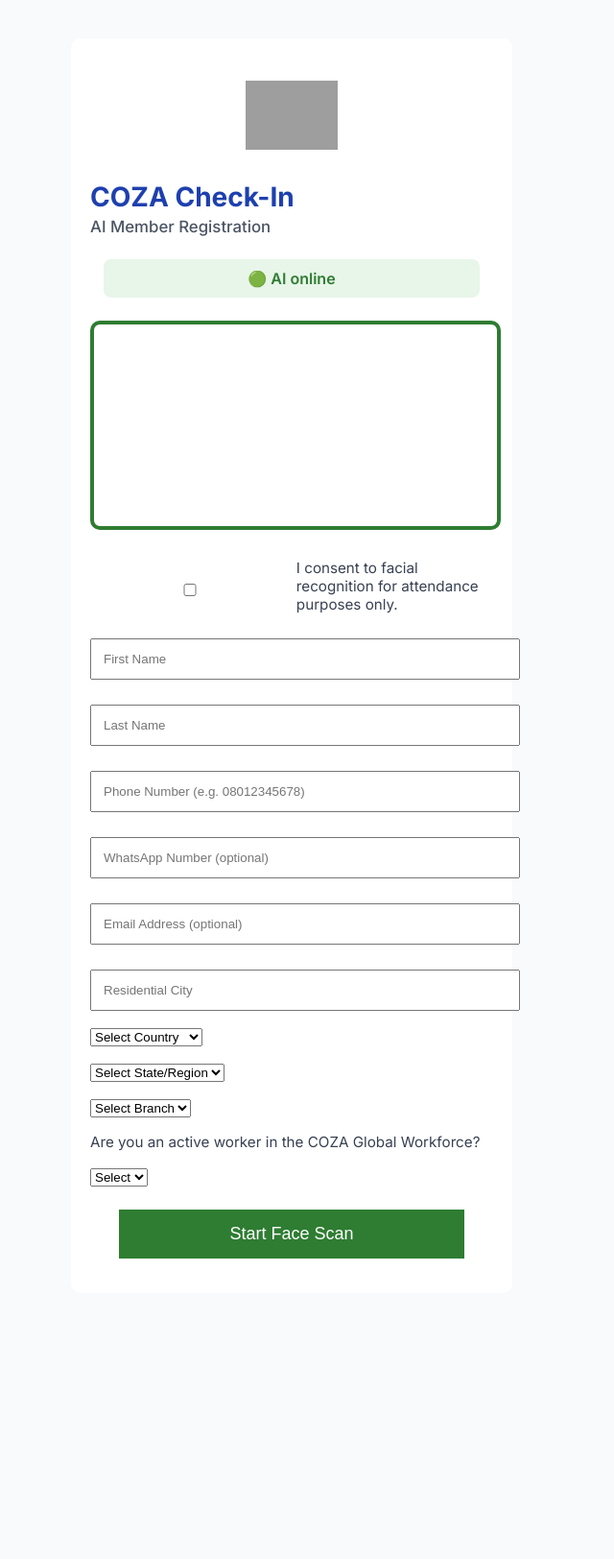
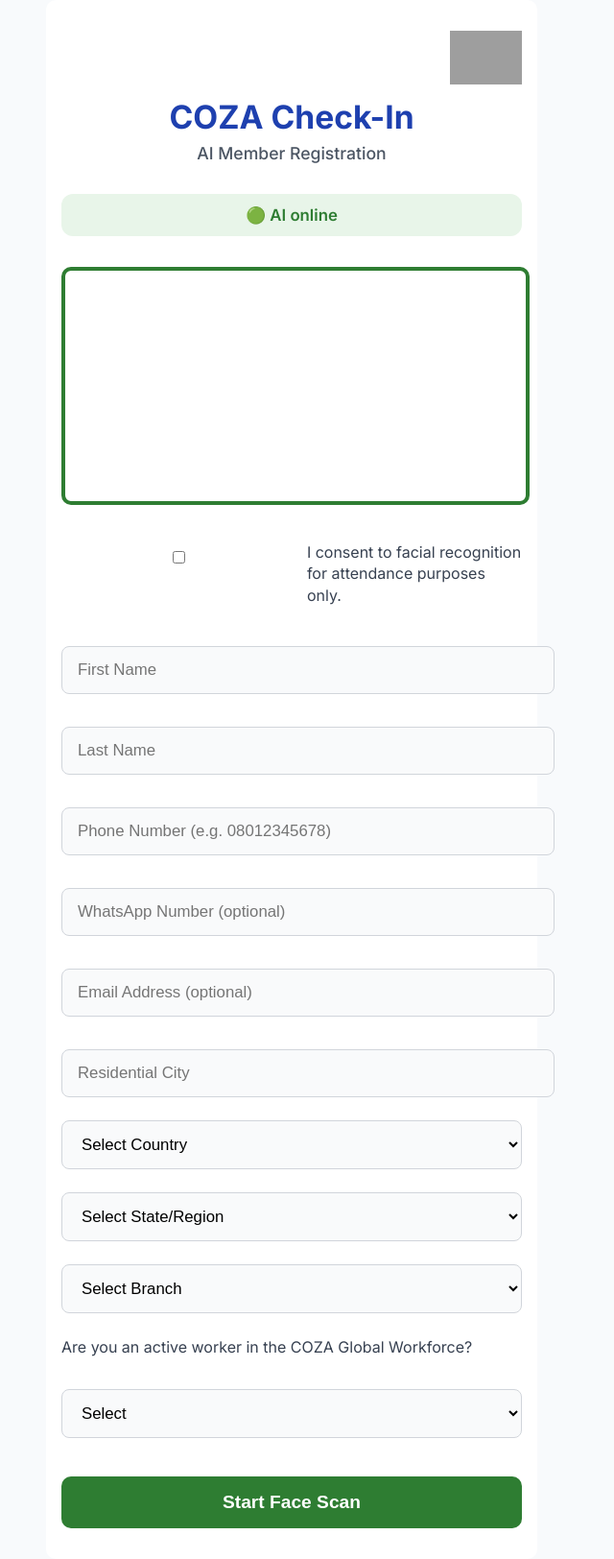
Before and after one commit to tmeinvestor-cpu/church-registration-portal, a Flask app: page / in a window 1280 px wide. Shown: the whole page at 96% size, without its empty margins (336-976 px from the left). Before the commit the page ends 1311 px from the top, so only its background shows below. Run offline with Flask 3, Linux system fonts and the light colour scheme; grey boxes are pictures that could not be loaded.

Commit message:
Update register.html

```diff
--- a/portal/templates/register.html
+++ b/portal/templates/register.html
@@ -6,101 +6,145 @@
     <title>COZA Check-In</title>
     <link rel="stylesheet" href="/static/css/style.css">
     <link href="https://fonts.googleapis.com/css2?family=Inter:wght@400;500;600;700&display=swap" rel="stylesheet">
-    <link rel="icon" href="/static/images/favicon.ico" type="image/x-icon"> <!-- Add your favicon if you have one -->
     <style>
         body {
             font-family: 'Inter', system-ui, -apple-system, sans-serif;
             background: #f8fafc;
+            color: #1f2937;
+            margin: 0;
+            padding: 0;
+        }
+        .container {
+            max-width: 480px;
+            margin: 0 auto;
+            padding: 16px;
+            background: white;
+            min-height: 100vh;
         }
         .header {
-            text-align: center;
-            padding: 24px 0 16px;
+            display: flex;
+            justify-content: flex-end;
+            align-items: center;
+            padding: 16px 0;
         }
         .header img {
-            height: 72px;
+            height: 56px;
             width: auto;
-            max-width: 100%;
         }
-        .page-title {
-            font-size: 1.75rem;
+        .main-title {
+            font-size: 2.1rem;
             font-weight: 700;
             color: #1e40af;
-            margin: 12px 0 4px;
+            text-align: center;
+            margin: 0 0 8px;
+            line-height: 1.1;
         }
-        .page-subtitle {
-            font-size: 1.05rem;
+        .subtitle {
+            font-size: 1.1rem;
             color: #4b5563;
+            text-align: center;
+            margin: 0 0 32px;
             font-weight: 500;
-            margin: 0 0 24px;
         }
         #ai-status {
             text-align: center;
             font-weight: 600;
-            padding: 10px 16px;
-            border-radius: 8px;
-            margin: 0 auto 24px;
-            max-width: 360px;
+            padding: 12px;
+            border-radius: 12px;
+            margin-bottom: 32px;
+            background: #ecfdf5;
+            color: #065f46;
+            font-size: 1.05rem;
         }
         .form-group {
-            margin-bottom: 16px;
+            margin-bottom: 24px;
+        }
+        input, select {
+            width: 100%;
+            padding: 14px 16px;
+            font-size: 1.05rem;
+            border: 1px solid #d1d5db;
+            border-radius: 8px;
+            background: #f9fafb;
+        }
+        input:focus, select:focus {
+            border-color: #3b82f6;
+            outline: none;
+            box-shadow: 0 0 0 3px rgba(59, 130, 246, 0.2);
         }
         label.consent {
             display: flex;
-            align-items: center;
-            gap: 8px;
-            margin: 16px 0;
-            font-size: 0.95rem;
+            align-items: flex-start;
+            gap: 12px;
+            margin: 24px 0 32px;
+            font-size: 1rem;
+            line-height: 1.4;
             color: #374151;
         }
         button#startScan {
-            margin-top: 24px;
             width: 100%;
-            max-width: 360px;
-            display: block;
-            margin-left: auto;
-            margin-right: auto;
+            padding: 16px;
+            font-size: 1.2rem;
+            font-weight: 600;
+            background: #2e7d32;
+            color: white;
+            border: none;
+            border-radius: 10px;
+            cursor: pointer;
+            margin-top: 16px;
+        }
+        button#startScan:disabled {
+            background: #9ca3af;
+            cursor: not-allowed;
         }
         #successBox {
             text-align: center;
-            padding: 40px 20px;
+            padding: 60px 20px 40px;
         }
         #successBox .checkmark {
-            font-size: 5.5rem;
+            font-size: 6rem;
             color: #2e7d32;
-            margin-bottom: 16px;
+            margin-bottom: 24px;
         }
         #successBox h1 {
             color: #2e7d32;
-            margin-bottom: 12px;
-            font-size: 1.8rem;
+            font-size: 2.2rem;
+            margin-bottom: 16px;
         }
         #countdown {
+            font-size: 1.15rem;
             font-weight: 600;
             color: #1e40af;
-            margin: 20px 0;
+            margin: 24px 0;
         }
         #successBox button {
-            min-width: 260px;
-            margin-top: 20px;
-            font-size: 1.1rem;
+            padding: 16px 40px;
+            font-size: 1.15rem;
+            background: #2e7d32;
+            color: white;
+            border: none;
+            border-radius: 10px;
+            cursor: pointer;
         }
+
         @media (max-width: 480px) {
-            .header img { height: 64px; }
-            .page-title { font-size: 1.55rem; }
-            .page-subtitle { font-size: 0.95rem; }
+            .main-title { font-size: 1.85rem; }
+            .subtitle { font-size: 1rem; }
+            .header img { height: 48px; }
         }
     </style>
 </head>
 <body>
 
 <div class="container" id="formBox">
-    <!-- Header & Branding -->
+    <!-- Header with logo top-right -->
     <div class="header">
         <img src="/static/images/coza-logo.png" alt="COZA Global Logo">
     </div>
 
-    <h1 class="page-title">COZA Check-In</h1>
-    <p class="page-subtitle">AI Member Registration</p>
+    <!-- Main title & subtitle -->
+    <h1 class="main-title">COZA Check-In</h1>
+    <p class="subtitle">AI Member Registration</p>
 
     <p id="ai-status">Checking AI availability...</p>
 
@@ -114,7 +158,7 @@
         I consent to facial recognition for attendance purposes only.
     </label>
 
-    <!-- BASIC INFO -->
+    <!-- FORM FIELDS -->
     <div class="form-group">
         <input id="first_name" placeholder="First Name" required>
     </div>
```
